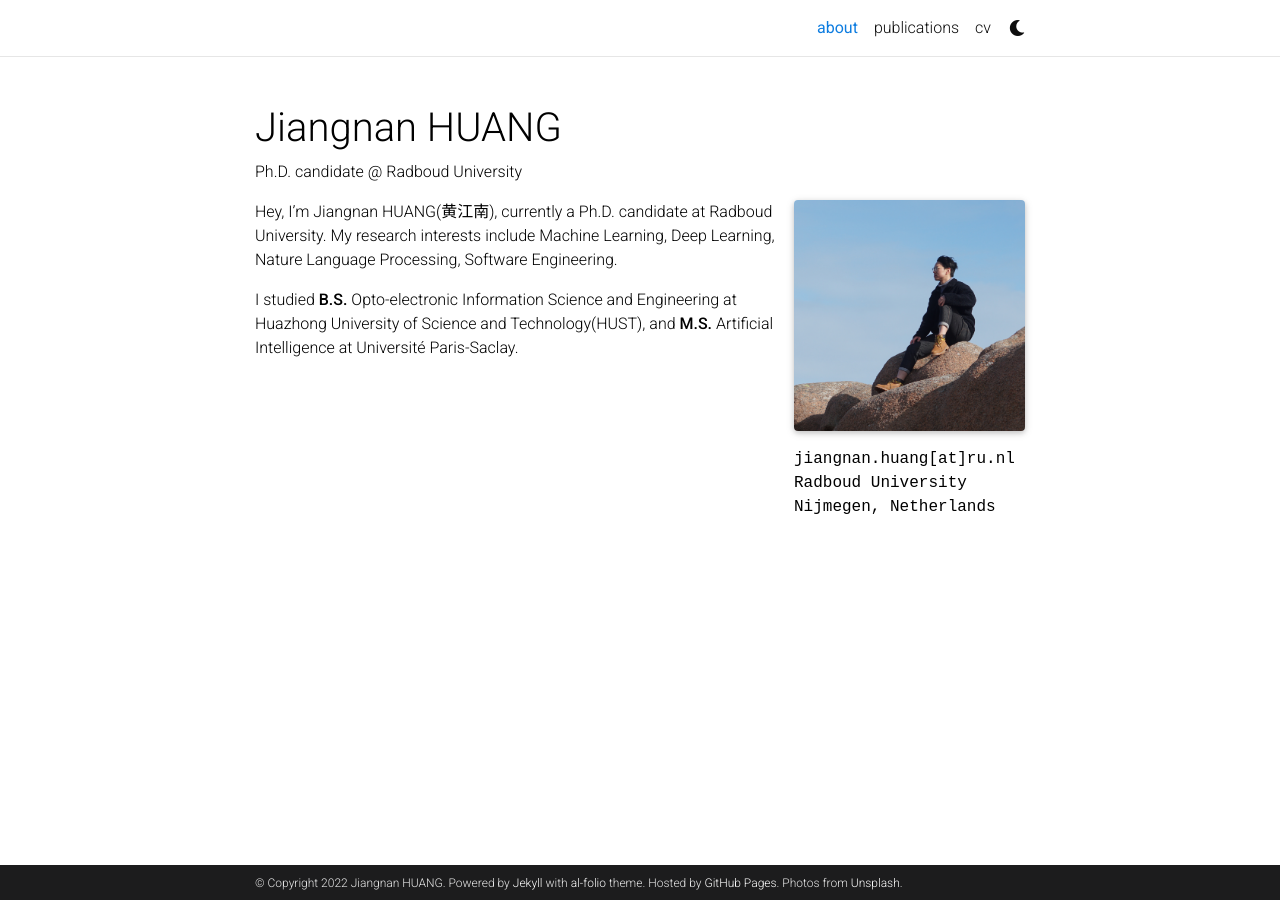
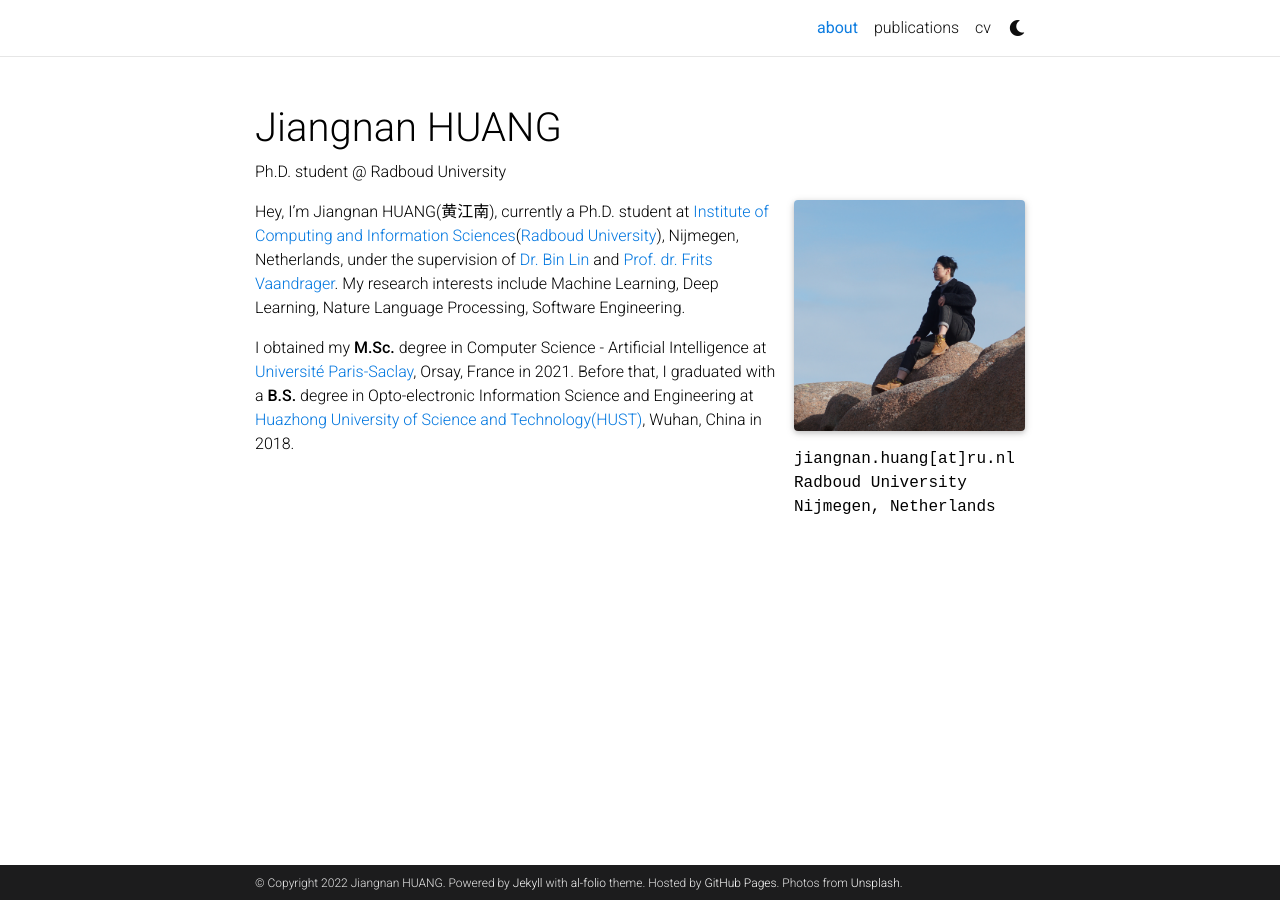
Before and after one commit to jiangnanpro/jiangnanpro.github.io, a Jekyll site: the page built from _pages/about.md, in a window 1280 px wide. Built offline with Jekyll 4.4.1, drawn with Linux system fonts in a browser that asks for light colours; comment, search, counter and statistics services are not loaded; a style sheet for code colours, icons or effects is not loaded.

Commit message:
update about page

```diff
--- a/_pages/about.md
+++ b/_pages/about.md
@@ -2,7 +2,7 @@
 layout: about
 title: about
 permalink: /
-subtitle: Ph.D. candidate @ Radboud University
+subtitle: Ph.D. student @ Radboud University
 
 profile:
   align: right
@@ -18,6 +18,6 @@ selected_papers: false # includes a list of papers marked as "selected={true}"
 social: false  # includes social icons at the bottom of the page
 ---
 
-Hey, I'm Jiangnan HUANG(黄江南), currently a Ph.D. candidate at Radboud University. My research interests include Machine Learning, Deep Learning, Nature Language Processing, Software Engineering.
+Hey, I'm Jiangnan HUANG(黄江南), currently a Ph.D. student at [Institute of Computing and Information Sciences](https://www.ru.nl/icis/)([Radboud University](https://www.ru.nl/)), Nijmegen, Netherlands, under the supervision of [Dr. Bin Lin](https://binlin.info/index.html) and [Prof. dr. Frits Vaandrager](http://www.cs.ru.nl/F.Vaandrager/). My research interests include Machine Learning, Deep Learning, Nature Language Processing, Software Engineering.
 
-I studied **B.S.** Opto-electronic Information Science and Engineering at Huazhong University of Science and Technology(HUST), and **M.S.** Artificial Intelligence at Université Paris-Saclay.
+I obtained my **M.Sc.** degree in Computer Science - Artificial Intelligence at [Université Paris-Saclay](https://www.universite-paris-saclay.fr/), Orsay, France in 2021. Before that, I graduated with a **B.S.** degree in Opto-electronic Information Science and Engineering at [Huazhong University of Science and Technology(HUST)](http://english.hust.edu.cn/), Wuhan, China in 2018.
```
